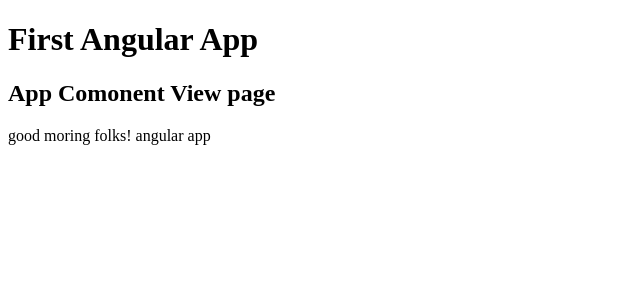
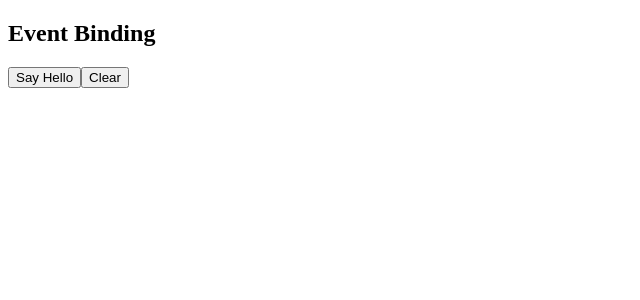
Before and after one commit to jackofalltradesprogrammer/Angular, an Angular app: page / in a window 1280 px wide. Shown: the top 300 px of the page, without its empty margins (0-640 px from the left). Built offline with nearby package versions, Linux system fonts and the light colour scheme.

Commit message:
Angular basic UI

```diff
--- a/src/app/app.component.html
+++ b/src/app/app.component.html
@@ -1,10 +1,13 @@
+<h2>Event Binding</h2>
 
+<button (click)="Msg ='Hello'">Say Hello</button>
+<button (click)="Msg =''">Clear</button>
+<br>
 
+{{Msg}}
 
-
-
-<!-- The content below is only a placeholder and can be replaced. -->
-<!-- <div style="text-align:center">
+<!-- The content below is only a placeholder and can be replaced.
+<div style="text-align:center">
   <h1>
     Welcome to {{ title }}!
   </h1>
@@ -22,11 +25,3 @@
     <h2><a target="_blank" rel="noopener" href="https://blog.angular.io/">Angular blog</a></h2>
   </li>
 </ul> -->
-
-
-<h2>App Comonent View page</h2>
-
-
-
-  {{wishes()}}
-  {{msg}} <br>
--- a/src/app/app.module.ts
+++ b/src/app/app.module.ts
@@ -1,7 +1,6 @@
 import { BrowserModule } from '@angular/platform-browser';
 import { NgModule } from '@angular/core';
-
-
+import { FormsModule } from '@angular/forms';
 import { AppComponent } from './app.component';
 
 
@@ -10,7 +9,7 @@
     AppComponent
   ],
   imports: [
-    BrowserModule
+    BrowserModule, FormsModule
   ],
   providers: [],
   bootstrap: [AppComponent]
--- a/src/index.html
+++ b/src/index.html
@@ -9,7 +9,7 @@
   <link rel="icon" type="image/x-icon" href="favicon.ico">
 </head>
 <body>
-    <h1>First Angular App</h1>
+
   <app-root></app-root>
 </body>
 </html>
```
